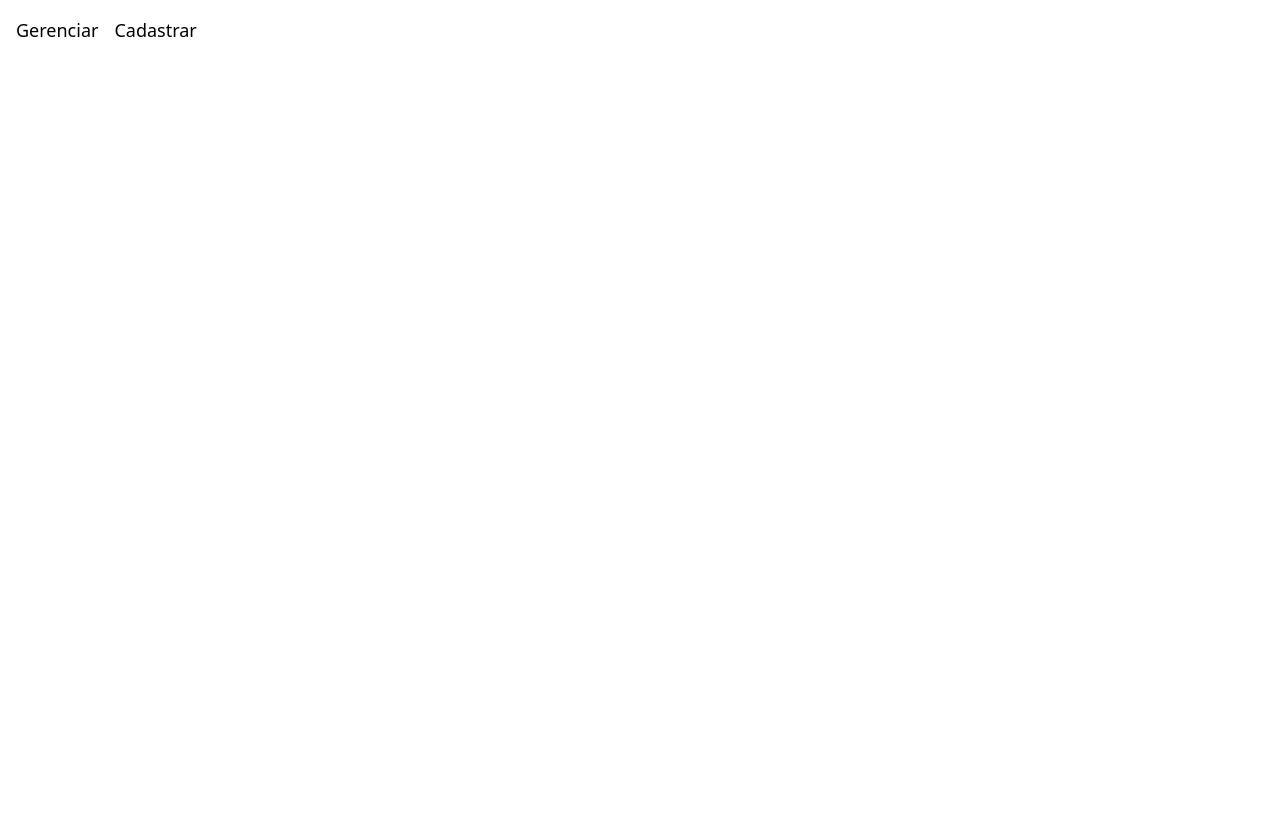
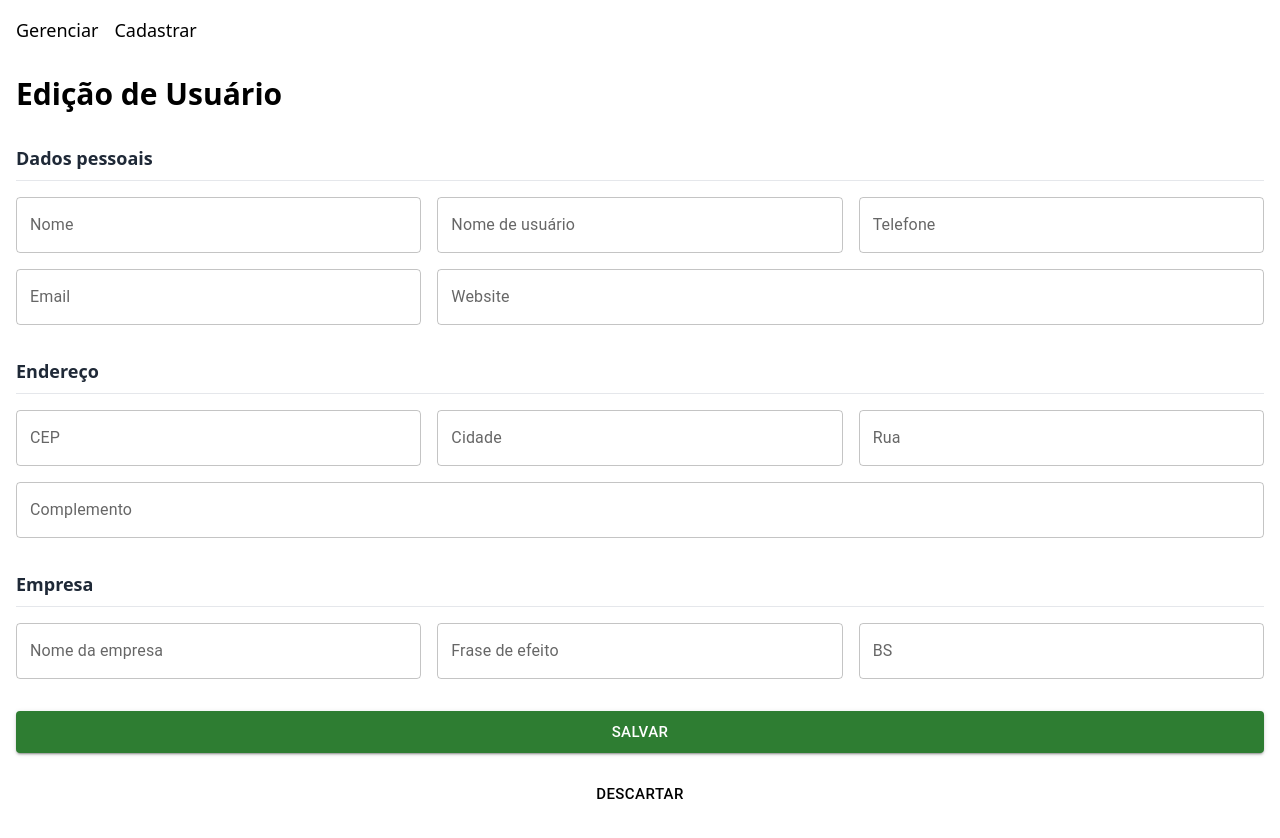
Before and after one commit to NixonAzeredo/user-project, a React (Vite) app: page /edition/1 in a window 1280 px wide. Before the commit this address had no page. Before the commit the page ends 800 px from the top, so only its background shows below. Built offline with nearby package versions, Linux system fonts and the light colour scheme.

Commit message:
Ainda cansado :(

```diff
--- a/src/modules/home/components/Routes/index.tsx
+++ b/src/modules/home/components/Routes/index.tsx
@@ -8,7 +8,7 @@ export function MainRoutes() {
       <Route path="/" element={<Outlet />}>
         <Route index element={<UsersLayout />} />
         <Route path="register" element={<Register />} />
-        <Route path="edition" element={<Edit />} />
+        <Route path="edition/:userId" element={<Edit />} />
       </Route>
     </Routes>
   );
--- a/src/modules/users/components/Edit/index.tsx
+++ b/src/modules/users/components/Edit/index.tsx
@@ -1,11 +1,57 @@
+import { useSelector } from "react-redux";
+import { useParams } from "react-router-dom";
+import { RootState } from "../../../../core/store.interface";
 import { Title } from "../../../../shared/components/Title";
+import { selectUserById } from "../../state/usersSlice.selector";
 import UserForm from "../Form";
+import { useEffect, useState } from "react";
+import { UserResponse } from "../../services/addUser.interface";
+import { UserFormData } from "../Form/index.interface";
 
 export function Edit() {
+  const [user, setUser] = useState<UserResponse | null>(null);
+  const { userId } = useParams();
+
+  const selectedUser = useSelector((state: RootState) => {
+    if (!userId) return null;
+    const id = Number(userId);
+    return selectUserById(state, id);
+  });
+
+  useEffect(() => {
+    if (selectedUser) {
+      setUser({
+        id: selectedUser.id,
+        name: selectedUser.name,
+        email: selectedUser.email,
+        phone: selectedUser.phone,
+        website: selectedUser.website,
+        username: selectedUser.username,
+        city: selectedUser.address.city,
+        street: selectedUser.address.street,
+        suite: selectedUser.address.suite,
+        zipcode: selectedUser.address.zipcode,
+        bs: selectedUser.company.bs,
+        catchPhrase: selectedUser.company.catchPhrase,
+        companyName: selectedUser.company.name,
+      });
+    }
+  }, [selectedUser]);
+
+  const handleSendUpdate = (data: UserFormData) => {
+    //parei aqui
+    console.log(data);
+  };
+
   return (
     <>
       <Title title="Edição de Usuário" />
-      <UserForm textBtnBack="Descartar" textBtnSend="Salvar" />
+      <UserForm
+        user={user}
+        textBtnBack="Descartar"
+        textBtnSend="Salvar"
+        submit={handleSendUpdate}
+      />
     </>
   );
 }
--- a/src/modules/users/components/Form/index.interface.ts
+++ b/src/modules/users/components/Form/index.interface.ts
@@ -1,5 +1,4 @@
 export interface UserFormData {
-  address: string;
   bs: string;
   catchPhrase: string;
   city: string;
@@ -19,5 +18,6 @@ export interface UserFormProps {
   textBtnBack: string;
   routeBack?: string;
   routeSend?: string;
+  user: UserFormData | null;
   submit: (userData: UserFormData) => void;
 }
--- a/src/modules/users/components/Form/index.tsx
+++ b/src/modules/users/components/Form/index.tsx
@@ -1,4 +1,5 @@
 import { Button, TextField } from "@mui/material";
+import { useEffect } from "react";
 import { FieldValues, useForm } from "react-hook-form";
 import { Link } from "react-router-dom";
 import { UserFormData, UserFormProps } from "./index.interface";
@@ -7,17 +8,36 @@ const UserForm = ({
   textBtnSend = "Enviar",
   textBtnBack = "Voltar",
   routeBack = "/",
+  user,
   submit,
 }: UserFormProps) => {
   const {
     register,
     handleSubmit,
     formState: { errors },
+    setValue,
   } = useForm();
 
   const onSubmit = (data: FieldValues) => {
     submit(data as UserFormData);
   };
+
+  useEffect(() => {
+    if (user) {
+      setValue("name", user.name);
+      setValue("username", user.username);
+      setValue("phone", user.phone);
+      setValue("email", user.email);
+      setValue("website", user.website);
+      setValue("zipcode", user.zipcode);
+      setValue("city", user.city);
+      setValue("street", user.street);
+      setValue("suite", user.suite);
+      setValue("companyName", user.companyName);
+      setValue("catchPhrase", user.catchPhrase);
+      setValue("bs", user.bs);
+    }
+  }, [user, setValue]);
 
   return (
     <form className="p-4" onSubmit={handleSubmit(onSubmit)}>
@@ -165,17 +185,7 @@ const UserForm = ({
             {...register("street")}
           />
         </div>
-        <div className="col-span-2">
-          <TextField
-            autoComplete="on"
-            id="address"
-            label="Endereço"
-            variant="outlined"
-            className="w-full"
-            {...register("address")}
-          />
-        </div>
-        <div className="col-span-1">
+        <div className="col-span-3">
           <TextField
             id="suite"
             label="Complemento"
--- a/src/modules/users/components/Register/index.tsx
+++ b/src/modules/users/components/Register/index.tsx
@@ -12,7 +12,6 @@ export function Register() {
   const navigate = useNavigate();
 
   const handleCreateUser = (data: UserFormData) => {
-    console.log(data);
     addUserService(data).then(({ success, user }) => {
       if (success && user) {
         dispatch(
@@ -49,6 +48,7 @@ export function Register() {
     <>
       <Title title="Cadastro de Usuários" />
       <UserForm
+        user={null}
         textBtnBack="Cancelar"
         textBtnSend="Enviar"
         submit={handleCreateUser}
--- a/src/modules/users/layout/index.tsx
+++ b/src/modules/users/layout/index.tsx
@@ -1,17 +1,19 @@
 import DeleteIcon from "@mui/icons-material/Delete";
 import EditIcon from "@mui/icons-material/Edit";
 import { IconButton } from "@mui/material";
-import { useEffect } from "react";
+import { useEffect, useState } from "react";
 import { useDispatch, useSelector } from "react-redux";
-import { Link } from "react-router-dom";
 import { AppDispatch, RootState } from "../../../core/store.interface";
 import { Title } from "../../../shared/components/Title";
 import { UsersTable } from "../components/Table";
 import { COLUMNS } from "../configs/table.config";
 import { fetchUsers } from "../state/usersSlice";
 import { User, Users } from "../state/usersSlice.interface";
+import { useNavigate } from "react-router-dom";
 
 export function UsersLayout() {
+  const navigate = useNavigate();
+  const [selected, setSelected] = useState<number[]>([]);
   const dispatch: AppDispatch = useDispatch();
   const users = useSelector((state: RootState) => state.users.entities);
   const status = useSelector((state: RootState) => state.users.status);
@@ -24,18 +26,25 @@ export function UsersLayout() {
   }, [status, dispatch, error, users]);
 
   const handleSelected = (selected: number[]) => {
-    console.log(selected);
+    setSelected(selected);
+  };
+
+  const handleNavigateToEdit = () => {
+    if (selected.length > 0) navigate(`/edition/${selected[0]}`);
   };
 
   return (
     <>
       <Title title="Lista de Usuários">
         <div>
-          <Link to="edition">
-            <IconButton color="default" aria-label="edit">
-              <EditIcon />
-            </IconButton>
-          </Link>
+          <IconButton
+            onClick={handleNavigateToEdit}
+            disabled={selected.length <= 0}
+            color="default"
+            aria-label="edit"
+          >
+            <EditIcon />
+          </IconButton>
           <IconButton color="default" aria-label="delete">
             <DeleteIcon />
           </IconButton>
--- /dev/null
+++ b/src/modules/users/services/editUser.ts
@@ -0,0 +1,34 @@
+import axios from "axios";
+import { UserFormData } from "../components/Form/index.interface";
+import { USERURL } from "../configs/url.config";
+import { UserResponse } from "./addUser.interface";
+
+interface AddUserResponse {
+  success: boolean;
+  user?: UserResponse;
+  error?: string;
+}
+
+export async function editUserService(
+  userToEdit: UserFormData
+): Promise<AddUserResponse> {
+  try {
+    const response = await axios.put(USERURL, userToEdit);
+    return {
+      success: true,
+      user: response.data,
+    };
+  } catch (error) {
+    if (axios.isAxiosError(error)) {
+      return {
+        success: false,
+        error: error.response?.data || error.message,
+      };
+    } else {
+      return {
+        success: false,
+        error: "Erro inesperado",
+      };
+    }
+  }
+}
--- /dev/null
+++ b/src/modules/users/state/usersSlice.selector.ts
@@ -0,0 +1,8 @@
+import { createSelector } from "@reduxjs/toolkit";
+import { RootState } from "../../../core/store.interface";
+
+export const selectUserById = createSelector(
+  (state: RootState) => state.users.entities,
+  (state: RootState, userId: number) => userId,
+  (entities, userId) => entities[userId]
+);
```
